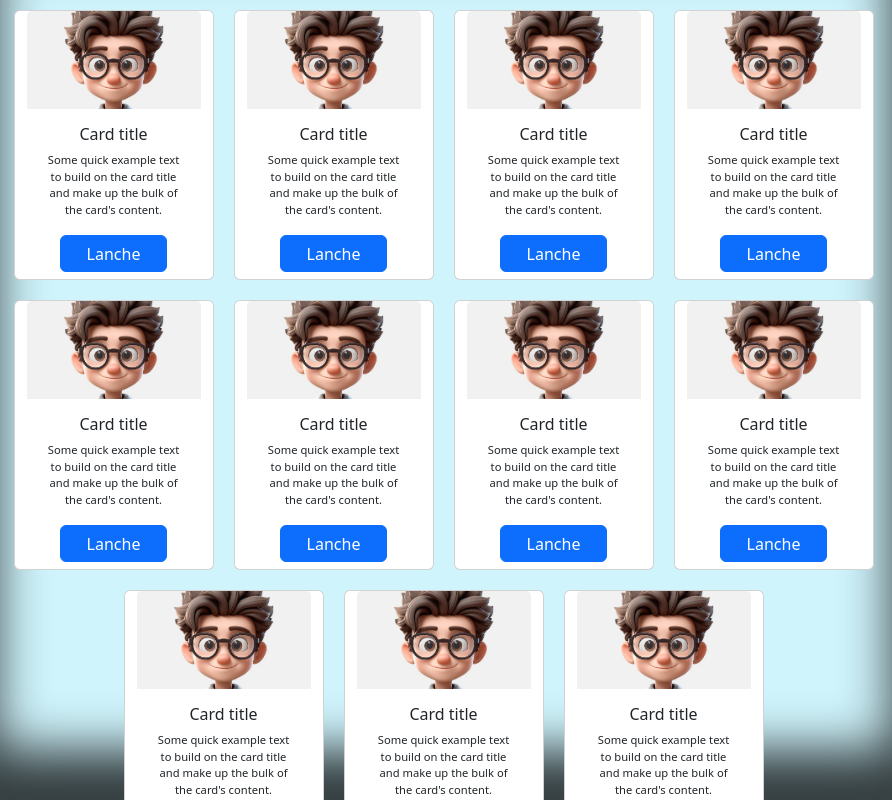
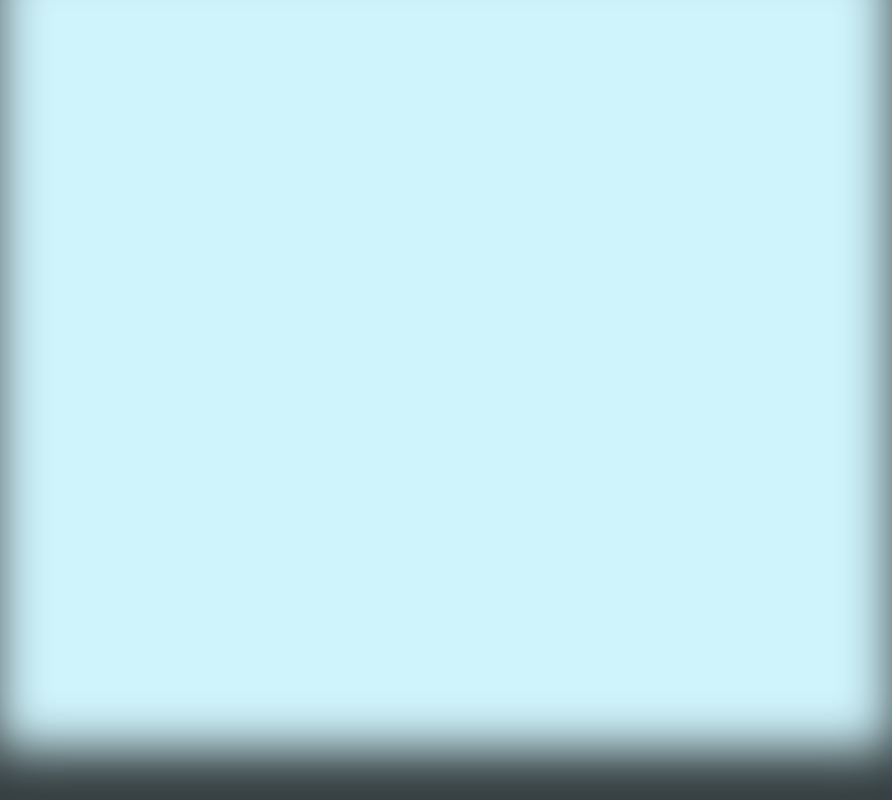
Before and after one commit to MMSO-DD105/MMSO_Projects, a plain HTML site: page KHALID/index.html in a window 1280 px wide. Shown: the full height of the page, 388-1280 px from the left. Drawn offline with nearby package versions, Linux system fonts and the light colour scheme.

Commit message:
test api

```diff
--- a/KHALID/index.html
+++ b/KHALID/index.html
@@ -50,127 +50,7 @@
       </div>
     </aside>
     <main class="row bg-info-subtle">
-      <div class="card python text-center col-3">
-        <img src="avatar_anas.jpg" class="card-img-top" />
-        <div class="card-body">
-          <h6 class="card-title">Card title</h6>
-          <p class="card-text">
-            Some quick example text to build on the card title and make up the
-            bulk of the card's content.
-          </p>
-          <a href="#" class="btn btn-primary w-75 h-25 fs-6">Lanche</a>
-        </div>
-      </div>
-      <div class="card python text-center col-3">
-        <img src="avatar_anas.jpg" class="card-img-top" />
-        <div class="card-body">
-          <h6 class="card-title">Card title</h6>
-          <p class="card-text">
-            Some quick example text to build on the card title and make up the
-            bulk of the card's content.
-          </p>
-          <a href="#" class="btn btn-primary w-75 h-25 fs-6">Lanche</a>
-        </div>
-      </div>
-      <div class="card python text-center col-3">
-        <img src="avatar_anas.jpg" class="card-img-top" />
-        <div class="card-body">
-          <h6 class="card-title">Card title</h6>
-          <p class="card-text">
-            Some quick example text to build on the card title and make up the
-            bulk of the card's content.
-          </p>
-          <a href="#" class="btn btn-primary w-75 h-25 fs-6">Lanche</a>
-        </div>
-      </div>
-      <div class="card python text-center col-3">
-        <img src="avatar_anas.jpg" class="card-img-top" />
-        <div class="card-body">
-          <h6 class="card-title">Card title</h6>
-          <p class="card-text">
-            Some quick example text to build on the card title and make up the
-            bulk of the card's content.
-          </p>
-          <a href="#" class="btn btn-primary w-75 h-25 fs-6">Lanche</a>
-        </div>
-      </div>
-      <div class="card python text-center col-3">
-        <img src="avatar_anas.jpg" class="card-img-top" />
-        <div class="card-body">
-          <h6 class="card-title">Card title</h6>
-          <p class="card-text">
-            Some quick example text to build on the card title and make up the
-            bulk of the card's content.
-          </p>
-          <a href="#" class="btn btn-primary w-75 h-25 fs-6">Lanche</a>
-        </div>
-      </div>
-      <div class="card python text-center col-3">
-        <img src="avatar_anas.jpg" class="card-img-top" />
-        <div class="card-body">
-          <h6 class="card-title">Card title</h6>
-          <p class="card-text">
-            Some quick example text to build on the card title and make up the
-            bulk of the card's content.
-          </p>
-          <a href="#" class="btn btn-primary w-75 h-25 fs-6">Lanche</a>
-        </div>
-      </div>
-      <div class="card python text-center col-3">
-        <img src="avatar_anas.jpg" class="card-img-top" />
-        <div class="card-body">
-          <h6 class="card-title">Card title</h6>
-          <p class="card-text">
-            Some quick example text to build on the card title and make up the
-            bulk of the card's content.
-          </p>
-          <a href="#" class="btn btn-primary w-75 h-25 fs-6">Lanche</a>
-        </div>
-      </div>
-      <div class="card python text-center col-3">
-        <img src="avatar_anas.jpg" class="card-img-top" />
-        <div class="card-body">
-          <h6 class="card-title">Card title</h6>
-          <p class="card-text">
-            Some quick example text to build on the card title and make up the
-            bulk of the card's content.
-          </p>
-          <a href="#" class="btn btn-primary w-75 h-25 fs-6">Lanche</a>
-        </div>
-      </div>
-      <div class="card python text-center col-3">
-        <img src="avatar_anas.jpg" class="card-img-top" />
-        <div class="card-body">
-          <h6 class="card-title">Card title</h6>
-          <p class="card-text">
-            Some quick example text to build on the card title and make up the
-            bulk of the card's content.
-          </p>
-          <a href="#" class="btn btn-primary w-75 h-25 fs-6">Lanche</a>
-        </div>
-      </div>
-      <div class="card python text-center col-3">
-        <img src="avatar_anas.jpg" class="card-img-top" />
-        <div class="card-body">
-          <h6 class="card-title">Card title</h6>
-          <p class="card-text">
-            Some quick example text to build on the card title and make up the
-            bulk of the card's content.
-          </p>
-          <a href="#" class="btn btn-primary w-75 h-25 fs-6">Lanche</a>
-        </div>
-      </div>
-      <div class="card python text-center col-3">
-        <img src="avatar_anas.jpg" class="card-img-top" />
-        <div class="card-body">
-          <h6 class="card-title">Card title</h6>
-          <p class="card-text">
-            Some quick example text to build on the card title and make up the
-            bulk of the card's content.
-          </p>
-          <a href="#" class="btn btn-primary w-75 h-25 fs-6">Lanche</a>
-        </div>
-      </div>
+
     </main>
 
 
```
Also changed, not shown: apiTestJs.js (+16 -1 lines), KHALID/projects/snake-game/HD-wallpaper-classic-snake-adventures-snake-game.jpg (renamed from KHALID/projects/snake game/HD-wallpaper-classic-snake-adventures-snake-game.jpg), KHALID/projects/snake-game/description.txt (renamed from KHALID/projects/snake game/description.txt), KHALID/projects/snake-game/index.html (renamed from KHALID/projects/snake game/index.html), KHALID/projects/snake-game/script.js (renamed from KHALID/projects/snake game/script.js), KHALID/projects/snake-game/style.css (renamed from KHALID/projects/snake game/style.css).
